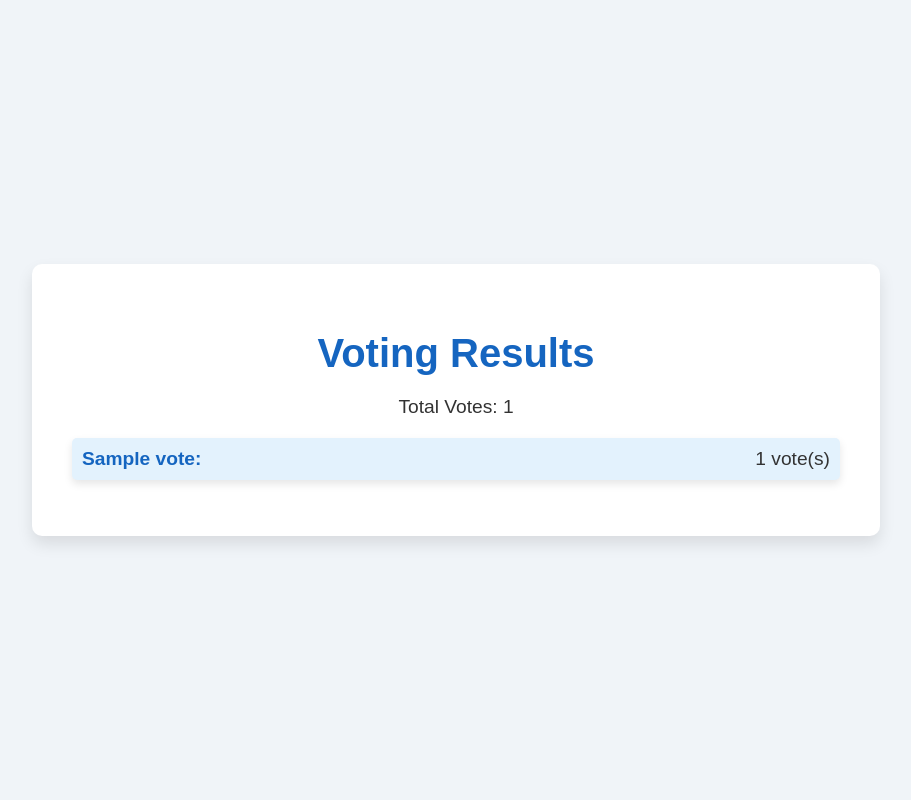
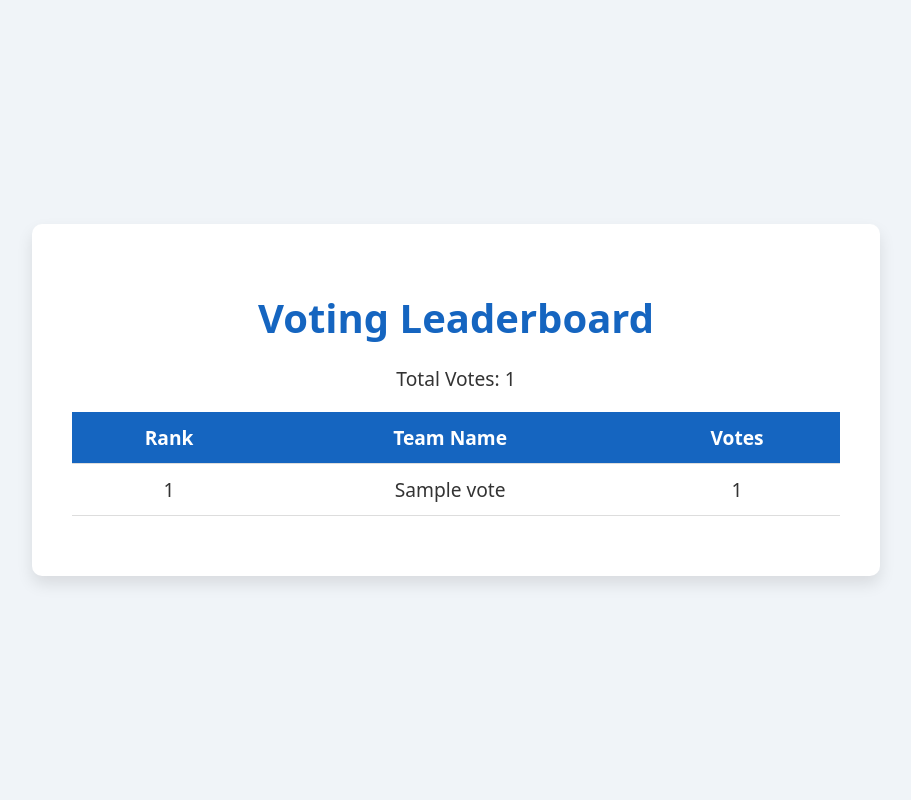
Before and after one commit to AnasSAV/Voting_System, a Flask app: page /results in a window 1280 px wide. Shown: the whole page, without its empty margins (184-1095 px from the left). Run offline with Flask 3, Linux system fonts and the light colour scheme; tables that the repository leaves empty hold one stand-in row (values such as "Sample post").

Commit message:
leaderboard

```diff
--- a/app.py
+++ b/app.py
@@ -59,11 +59,12 @@ def submit_vote():
 # Route to get voting results
 @app.route('/results', methods=['GET'])
 def get_results():
-    votes = db.session.query(Vote.team_name, db.func.count(Vote.team_name)).group_by(Vote.team_name).all()
+    votes = db.session.query(Vote.team_name, db.func.count(Vote.team_name).label('count')).group_by(Vote.team_name).order_by(db.func.count(Vote.team_name).desc()).all()
     vote_results = {team: count for team, count in votes}
     total_votes = sum(vote_results.values())
 
     return render_template('results.html', votes=vote_results, total_votes=total_votes)
+
 
 # Ensure the database tables are created
 with app.app_context():
--- a/templates/results.html
+++ b/templates/results.html
@@ -5,23 +5,94 @@
     <meta name="viewport" content="width=device-width, initial-scale=1.0">
     <title>Voting Results</title>
     <link rel="stylesheet" href="{{ url_for('static', filename='css/results.css') }}">
+    <style>
+        body {
+            font-family: system-ui, -apple-system, BlinkMacSystemFont, 'Segoe UI', Roboto, Oxygen, Ubuntu, Cantarell, 'Open Sans', 'Helvetica Neue', sans-serif;
+            background: #f0f4f8;
+            margin: 0;
+            padding: 0;
+            display: flex;
+            justify-content: center;
+            align-items: center;
+            height: 100vh;
+            color: #333;
+        }
+
+        .leaderboard-container {
+            background-color: white;
+            border-radius: 10px;
+            padding: 40px;
+            box-shadow: 0px 8px 16px rgba(0, 0, 0, 0.1);
+            text-align: center;
+            width: 60%;
+        }
+
+        h1 {
+            font-size: 2.5rem;
+            color: #1565c0;
+            margin-bottom: 20px;
+        }
+
+        table {
+            width: 100%;
+            border-collapse: collapse;
+            margin: 20px 0;
+            font-size: 1.2rem;
+        }
+
+        th, td {
+            padding: 12px;
+            border-bottom: 1px solid #ddd;
+            text-align: center;
+        }
+
+        th {
+            background-color: #1565c0;
+            color: white;
+            font-weight: bold;
+        }
+
+        tr:nth-child(even) {
+            background-color: #f2f2f2;
+        }
+
+        tr:hover {
+            background-color: #f1f1f1;
+        }
+
+        /* If no votes yet */
+        p.no-votes {
+            color: #888;
+        }
+    </style>
 </head>
 <body>
-    <div class="results-container">
-        <h1>Voting Results</h1>
+    <div class="leaderboard-container">
+        <h1>Voting Leaderboard</h1>
 
         {% if total_votes > 0 %}
             <p>Total Votes: {{ total_votes }}</p>
-            <ul>
-                {% for choice, count in votes.items() %}
-                    <li>
-                        <span class="choice-name">{{ choice }}:</span>
-                        <span class="vote-count">{{ count }} vote(s)</span>
-                    </li>
-                {% endfor %}
-            </ul>
+
+            <table>
+                <thead>
+                    <tr>
+                        <th>Rank</th>
+                        <th>Team Name</th>
+                        <th>Votes</th>
+                    </tr>
+                </thead>
+                <tbody>
+                    {% for choice, count in votes.items() %}
+                        <tr>
+                            <td>{{ loop.index }}</td> <!-- Rank based on loop index -->
+                            <td>{{ choice }}</td>
+                            <td>{{ count }}</td>
+                        </tr>
+                    {% endfor %}
+                </tbody>
+            </table>
         {% else %}
-            <p>No votes have been cast yet.</p>
+            <p class="no-votes">No votes have been cast yet.</p>
         {% endif %}
     </div>
 </body>
```
